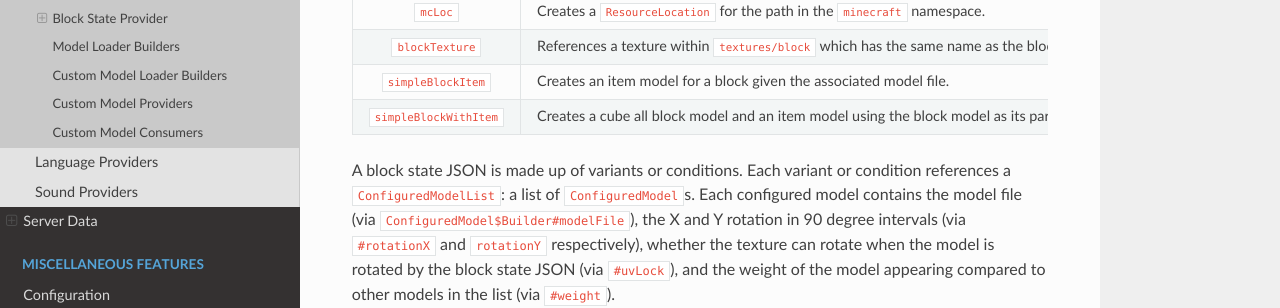
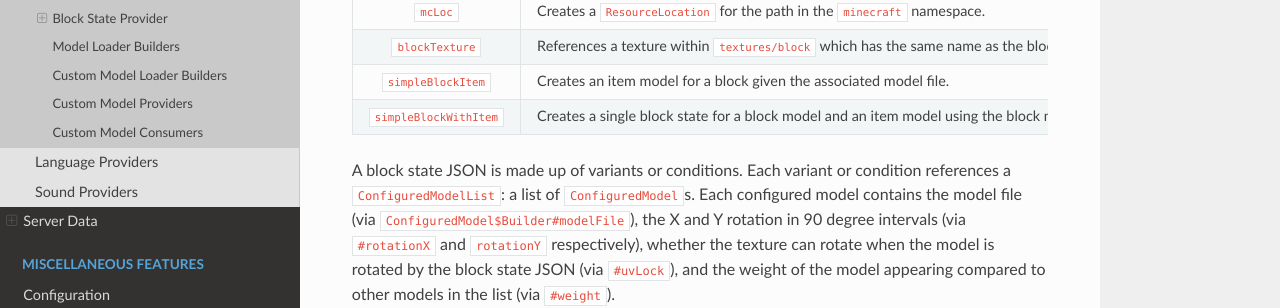
Before and after one commit to MinecraftForge/Documentation, an MkDocs documentation site: the page built from docs/datagen/client/modelproviders.md, in a window 1280 px wide and 900 px high, scrolled down 4647 px. Shown: the part 151-459 px from the top of the window. Built offline with MkDocs 1.6.1, drawn with Linux system fonts in a browser that asks for light colours; nearby versions of some CDN libraries.

Commit message:
Fix incorrectness in model provider

```diff
--- a/docs/datagen/client/modelproviders.md
+++ b/docs/datagen/client/modelproviders.md
@@ -133,7 +133,7 @@ Method                | Description
 `mcLoc`               | Creates a `ResourceLocation` for the path in the `minecraft` namespace.
 `blockTexture`        | References a texture within `textures/block` which has the same name as the block.
 `simpleBlockItem`     | Creates an item model for a block given the associated model file.
-`simpleBlockWithItem` | Creates a cube all block model and an item model using the block model as its parent.
+`simpleBlockWithItem` | Creates a single block state for a block model and an item model using the block model as its parent.
 
 A block state JSON is made up of variants or conditions. Each variant or condition references a `ConfiguredModelList`: a list of `ConfiguredModel`s. Each configured model contains the model file (via `ConfiguredModel$Builder#modelFile`), the X and Y rotation in 90 degree intervals (via `#rotationX` and `rotationY` respectively), whether the texture can rotate when the model is rotated by the block state JSON (via `#uvLock`), and the weight of the model appearing compared to other models in the list (via `#weight`).
 
```
